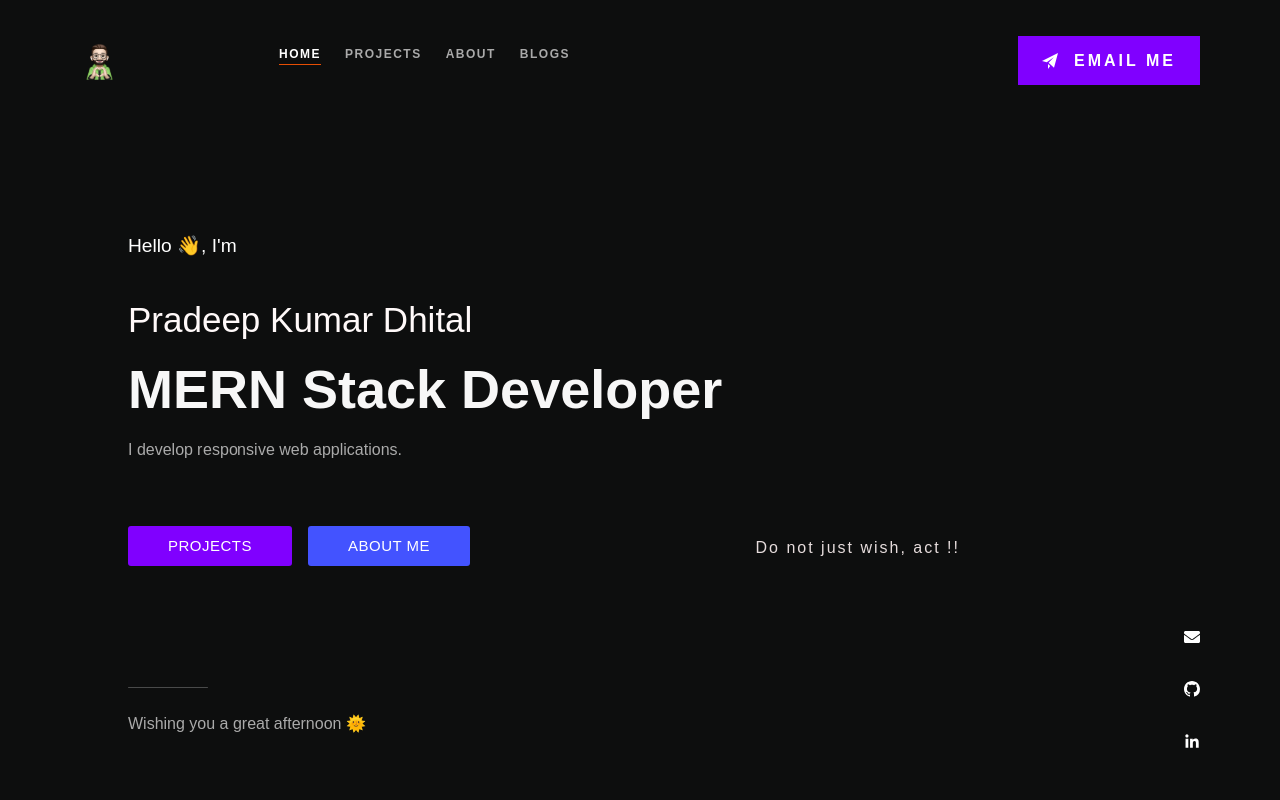
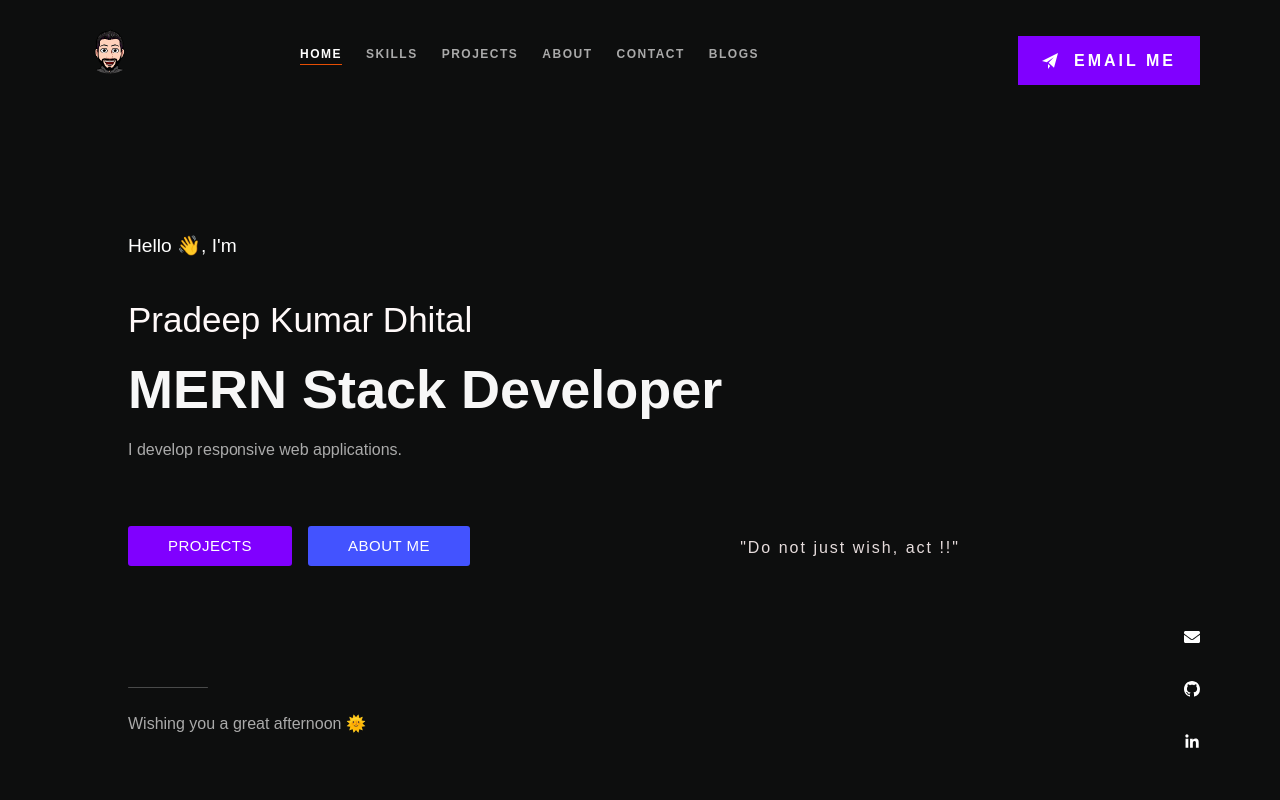
Before and after one commit to Pradeep22222/portfolio_final, a React (Create React App) app in the folder frontend/: page / in a window 1280 px wide. Shown: the top 800 px of the page. Built offline with nearby package versions, Linux system fonts and the light colour scheme; a web font is replaced by a local one.

Commit message:
done with navbar

```diff
--- a/frontend/public/index.html
+++ b/frontend/public/index.html
@@ -29,7 +29,7 @@
   <meta name="google-site-verification" content="google-site-verification" />
   <meta name="Pradeep Kumar Dhital Portfolio" content="Pradeep Kumar Dhital Portfolio" />
   <link rel="icon" href="./assets/me.png" />
-  <link rel="apple-touch-icon" href="./assets/apple-icon.png" />
+  <link rel="apple-touch-icon" href="./assets/me.png" />
   <link rel="manifest" href="%PUBLIC_URL%/manifest.json" />
   <link rel="stylesheet" href="https://cdnjs.cloudflare.com/ajax/libs/font-awesome/6.1.2/css/all.min.css"
     integrity="sha512-1sCRPdkRXhBV2PBLUdRb4tMg1w2YPf37qatUFeS7zlBy7jJI8Lf4VHwWfZZfpXtYSLy85pkm9GaYVYMfw5BC1A=="
--- a/frontend/src/components/Footer/Footer.js
+++ b/frontend/src/components/Footer/Footer.js
@@ -39,7 +39,7 @@ const Footer = () => {
           Need a developer?
         </FooterBigLink>
       </FooterBigLinkContainer>
-      <FooterContacts>
+      <FooterContacts id="contact">
         <FooterContact>
           <ContactHeader>Call me</ContactHeader>
           <ContactLink href="tel:+61451644397">+61451644397</ContactLink>
--- a/frontend/src/components/home/Home.js
+++ b/frontend/src/components/home/Home.js
@@ -111,7 +111,7 @@ const Home = () => {
             <GrLinkedinOption />
           </Social>
         </Socials>
-        <Quote id="quote">Do not just wish, act !!</Quote>
+        <Quote id="quote">"Do not just wish, act !!"</Quote>
       </StyledHome>
     </IconContext.Provider>
   );
--- a/frontend/src/components/navbar/MobileMenu.js
+++ b/frontend/src/components/navbar/MobileMenu.js
@@ -23,14 +23,17 @@ export const MobileMenu = ({ isOpen, toggle }) => {
         <MobileMenuLink to="home" onClick={toggle}>
           Home
         </MobileMenuLink>
+        <MobileMenuLink to="skills" onClick={toggle}>
+          Skills
+        </MobileMenuLink>
         <MobileMenuLink to="projects" onClick={toggle}>
           Projects
         </MobileMenuLink>
         <MobileMenuLink to="about" onClick={toggle}>
           About
         </MobileMenuLink>
-        <MobileMenuLink to="playground" onClick={toggle}>
-          Blogs
+        <MobileMenuLink to="contact" onClick={toggle}>
+          Contact
         </MobileMenuLink>
         <MobileButton
           href="mailto:pradeepdhital124@gmail.com"
--- a/frontend/src/components/navbar/Navbar.js
+++ b/frontend/src/components/navbar/Navbar.js
@@ -46,8 +46,9 @@ export const Navbar = () => {
             onClick={toTop}
             src={logo}
             alt="logo"
-            width="39px"
-            height="39px"
+            width="60px"
+            height="60px"
+            className="transform_up"
           />
           {/* <div className="myname">
             <span>Bishal Karki</span>
@@ -70,6 +71,20 @@ export const Navbar = () => {
           </NavList>
           <NavList>
             <StyledNavLinks
+              to="technologies"
+              smooth={true}
+              duration={0}
+              delay={0}
+              spy={true}
+              spyThrottle={0}
+              exact="true"
+              offset={-85.26}
+            >
+              Skills
+            </StyledNavLinks>
+          </NavList>
+          <NavList>
+            <StyledNavLinks
               to="projects"
               smooth={true}
               duration={0}
@@ -82,6 +97,7 @@ export const Navbar = () => {
               Projects
             </StyledNavLinks>
           </NavList>
+
           <NavList>
             <StyledNavLinks
               to="about"
@@ -94,6 +110,20 @@ export const Navbar = () => {
               offset={-85.26}
             >
               About
+            </StyledNavLinks>
+          </NavList>
+          <NavList>
+            <StyledNavLinks
+              to="contact"
+              smooth={true}
+              duration={0}
+              delay={0}
+              spy={true}
+              spyThrottle={0}
+              exact="true"
+              offset={-85.26}
+            >
+              contact
             </StyledNavLinks>
           </NavList>
           <NavList>
--- a/frontend/src/components/technologies/Technologies.js
+++ b/frontend/src/components/technologies/Technologies.js
@@ -10,7 +10,7 @@ import { iconsData } from "./icons";
 
 const Technologies = () => {
   return (
-    <TechnologiesContainer>
+    <TechnologiesContainer id="technologies">
       <TechnologiesHeader>Technologies I am familiar with</TechnologiesHeader>
 
       <TechnologiesIcons>
--- a/frontend/src/index.css
+++ b/frontend/src/index.css
@@ -21,3 +21,6 @@ code {
 #link, #link:hover, #link:active{
   color:blue;
 }
+.transform_up{
+  transform:translateY(-15px)
+}
```
Also changed, not shown: frontend/public/assets/me.png, frontend/src/assets/me.png.
